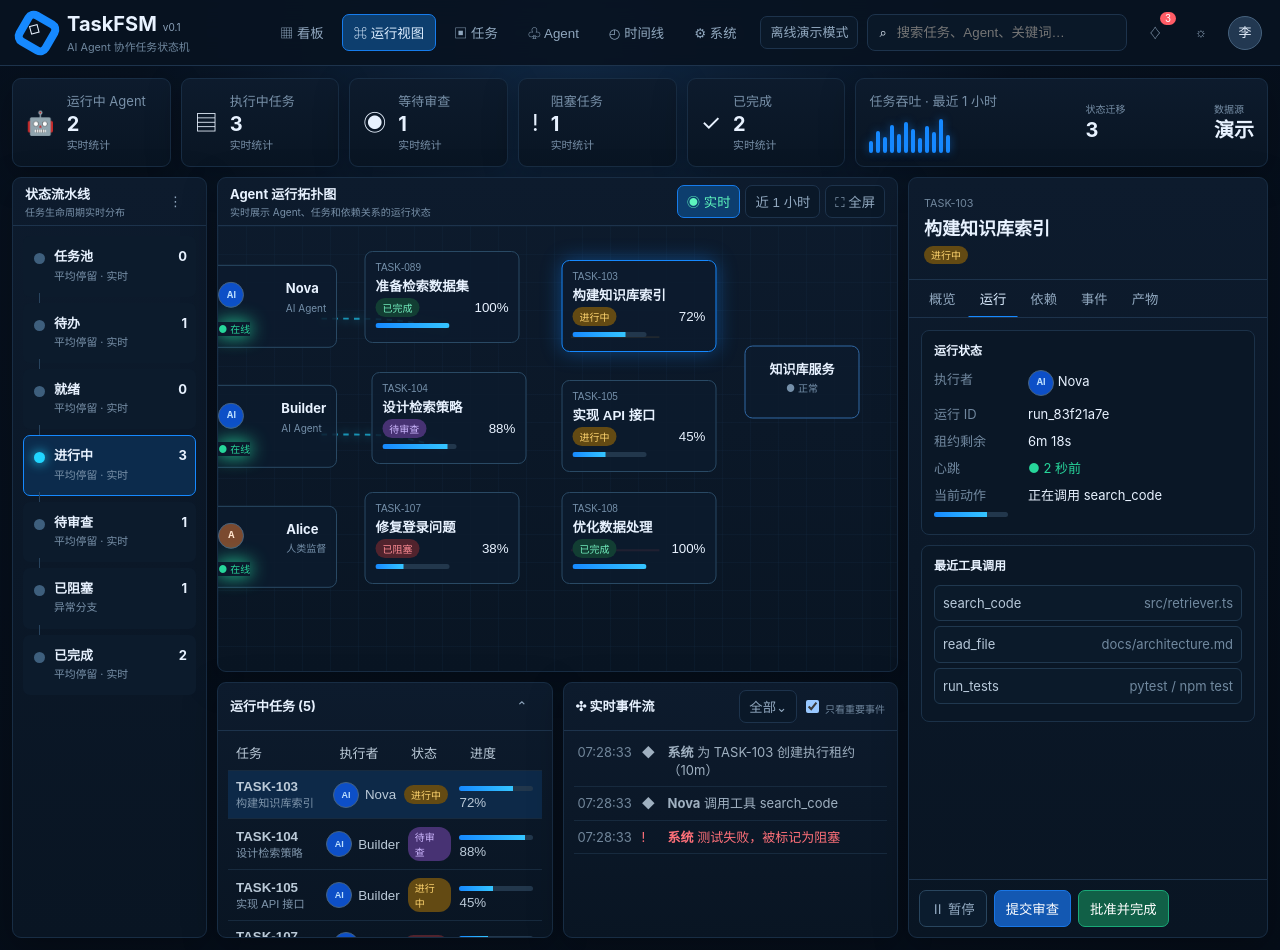
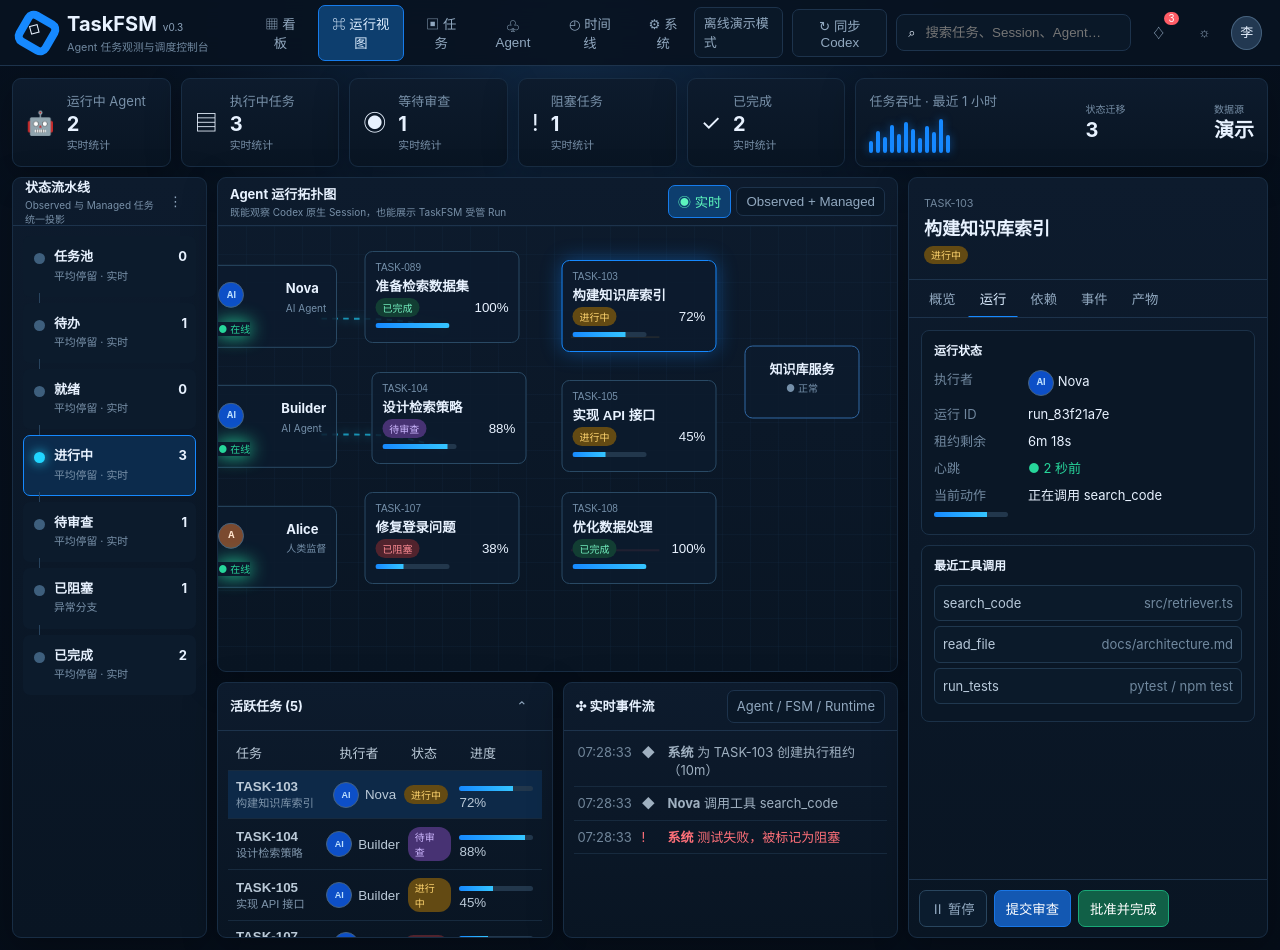
Before and after one commit to Humor-Bin/TaskFSM, a website with bundled scripts: page apps/web/index.html in a window 1280 px wide. Built offline with nearby package versions, Linux system fonts and the light colour scheme; files whose address does not match are found by name.

Commit message:
feat: surface Codex observe and managed modes

```diff
--- a/apps/web/index.html
+++ b/apps/web/index.html
@@ -3,7 +3,7 @@
 <head>
   <meta charset="UTF-8" />
   <meta name="viewport" content="width=device-width, initial-scale=1.0" />
-  <title>TaskFSM · AI Agent 协作任务状态机</title>
+  <title>TaskFSM · Agent 任务观测与调度控制台</title>
   <link rel="stylesheet" href="./src/styles.css" />
 </head>
 <body>
@@ -11,7 +11,7 @@
     <header class="topbar">
       <div class="brand">
         <div class="brand-mark">◇</div>
-        <div><strong>TaskFSM</strong><span>v0.1</span><small>AI Agent 协作任务状态机</small></div>
+        <div><strong>TaskFSM</strong><span>v0.3</span><small>Agent 任务观测与调度控制台</small></div>
       </div>
       <nav class="main-nav" aria-label="主导航">
         <button data-view="board">▦ 看板</button>
@@ -22,7 +22,8 @@
         <button data-view="system">⚙ 系统</button>
       </nav>
       <div class="toolbar"><span id="connectionState" class="chip">演示模式</span>
-        <label class="search">⌕<input id="globalSearch" placeholder="搜索任务、Agent、关键词…" /></label>
+        <button id="codexSync" class="chip" type="button" title="扫描本机 Codex 原生 Session">↻ 同步 Codex</button>
+        <label class="search">⌕<input id="globalSearch" placeholder="搜索任务、Session、Agent…" /></label>
         <button class="icon-btn" aria-label="通知">♢<span class="badge">3</span></button>
         <button class="icon-btn" aria-label="主题">☼</button>
         <div class="human-avatar">李</div>
@@ -34,26 +35,26 @@
 
       <section class="workspace-grid">
         <aside class="panel pipeline-panel">
-          <div class="panel-title"><div><h2>状态流水线</h2><p>任务生命周期实时分布</p></div><button class="ghost">⋮</button></div>
+          <div class="panel-title"><div><h2>状态流水线</h2><p>Observed 与 Managed 任务统一投影</p></div><button class="ghost">⋮</button></div>
           <div id="pipeline" class="pipeline"></div>
         </aside>
 
         <section class="center-stack">
           <section class="panel topology-panel">
             <div class="panel-title topology-heading">
-              <div><h2>Agent 运行拓扑图</h2><p>实时展示 Agent、任务和依赖关系的运行状态</p></div>
-              <div class="panel-actions"><button class="chip active">◉ 实时</button><button class="chip">近 1 小时</button><button class="chip">⛶ 全屏</button></div>
+              <div><h2>Agent 运行拓扑图</h2><p>既能观察 Codex 原生 Session，也能展示 TaskFSM 受管 Run</p></div>
+              <div class="panel-actions"><button class="chip active">◉ 实时</button><button class="chip">Observed + Managed</button></div>
             </div>
             <div id="topology" class="topology" aria-label="Agent 运行拓扑"></div>
           </section>
 
           <div class="lower-grid">
             <section class="panel compact-panel">
-              <div class="panel-title"><div><h2>运行中任务 <span id="runningCount" class="count"></span></h2></div><button class="ghost">⌃</button></div>
+              <div class="panel-title"><div><h2>活跃任务 <span id="runningCount" class="count"></span></h2></div><button class="ghost">⌃</button></div>
               <div id="runningTasks" class="running-tasks"></div>
             </section>
             <section class="panel compact-panel">
-              <div class="panel-title"><div><h2>✣ 实时事件流</h2></div><div class="panel-actions"><button class="chip">全部⌄</button><label class="check"><input type="checkbox" checked /> 只看重要事件</label></div></div>
+              <div class="panel-title"><div><h2>✣ 实时事件流</h2></div><div class="panel-actions"><span class="chip">Agent / FSM / Runtime</span></div></div>
               <div id="eventFeed" class="event-feed"></div>
             </section>
           </div>
```
